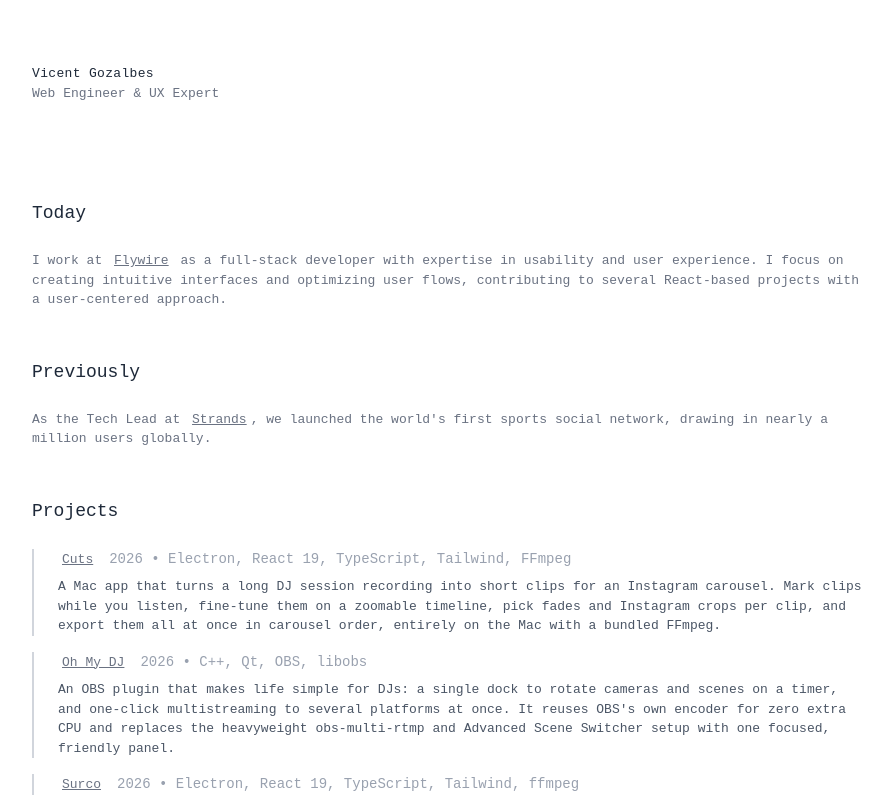
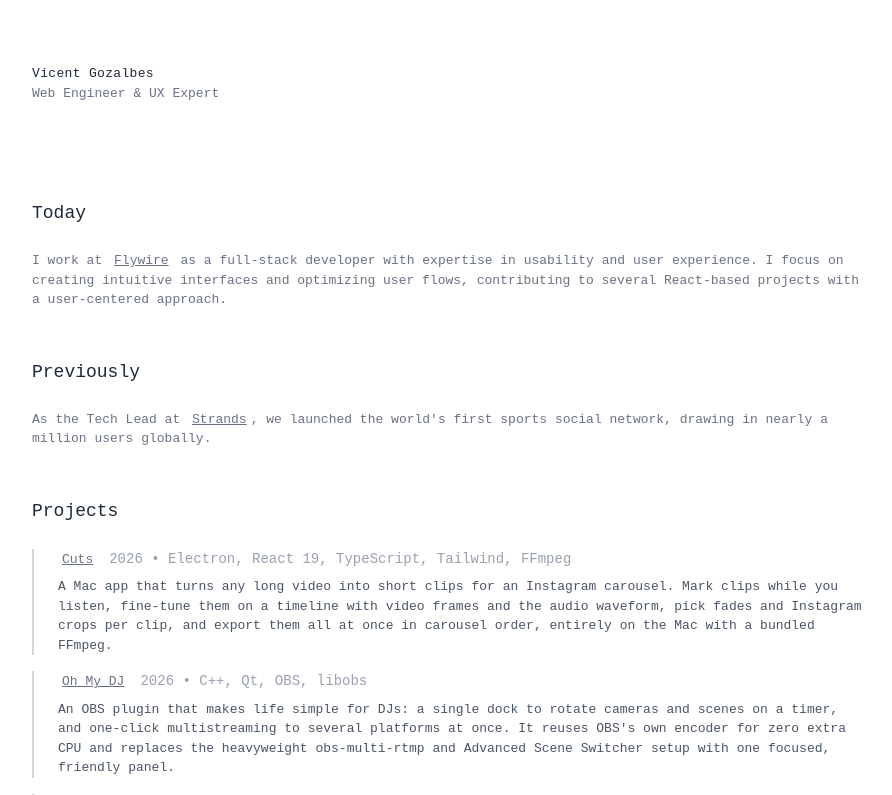
Before and after one commit to vigosan/vicent-io, a Next.js app: page / in a window 1280 px wide. Shown: the top 795 px of the page, without its empty margins (192-1084 px from the left). Built offline with nearby package versions, Linux system fonts and the light colour scheme.

Commit message:
Describe Cuts as a tool for any long video

```diff
--- a/app/page.tsx
+++ b/app/page.tsx
@@ -109,10 +109,10 @@
                 <span className="ml-3 text-sm text-gray-400 block sm:inline mt-1 sm:mt-0">2026 • Electron, React 19, TypeScript, Tailwind, FFmpeg</span>
               </div>
               <p className="text-gray-600">
-                A Mac app that turns a long DJ session recording into short clips for an Instagram carousel.
-                Mark clips while you listen, fine-tune them on a zoomable timeline, pick fades and Instagram
-                crops per clip, and export them all at once in carousel order, entirely on the Mac with a
-                bundled FFmpeg.
+                A Mac app that turns any long video into short clips for an Instagram carousel. Mark clips
+                while you listen, fine-tune them on a timeline with video frames and the audio waveform, pick
+                fades and Instagram crops per clip, and export them all at once in carousel order, entirely
+                on the Mac with a bundled FFmpeg.
               </p>
             </div>
             <div className="border-l-2 border-gray-300 pl-4 hover:border-gray-500 sm:pl-6">
```
